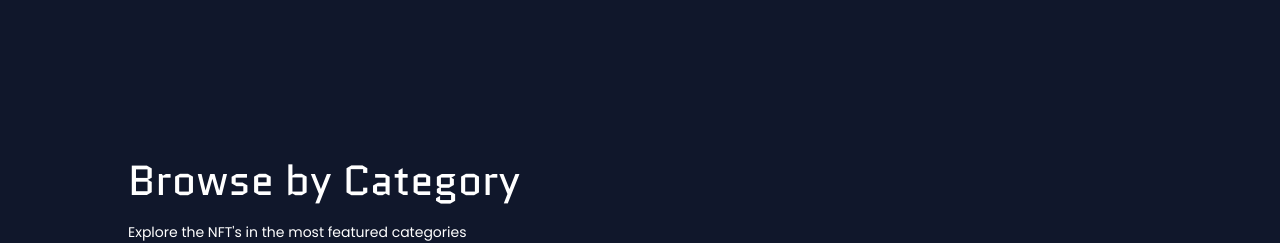
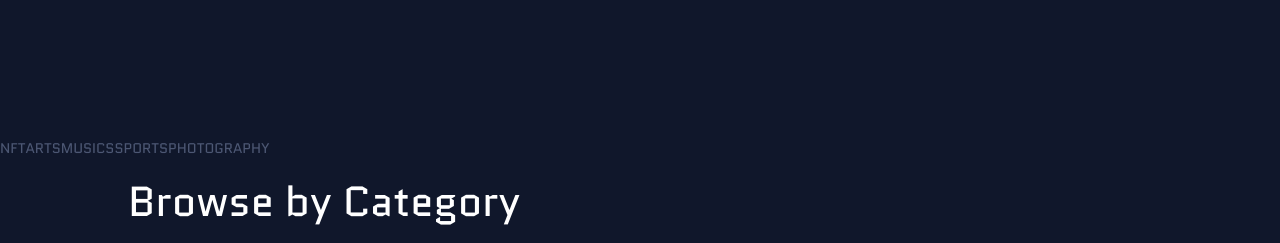
Before and after one commit to Benjcrpy/technar-marketplace-template-v2, a Next.js app: page / in a window 1280 px wide. Shown: the part 3080-3323 px from the top of the page. Built offline with nearby package versions, Linux system fonts and the light colour scheme.

Commit message:
Filter adjustment

```diff
--- a/components/Componentsindex.js
+++ b/components/Componentsindex.js
@@ -7,6 +7,7 @@ import BigNFTSlider from "./BigNFTSlider/BigNFTSlider";
 import Subscribe from "./Subscribe/Subscribe";
 import Title from "./Title/Title"
 import Category from "./Category/Category";
+import Filter from "./Filter/Filter"
 
 
 
@@ -20,4 +21,5 @@ export {
     Subscribe,
     Title,
     Category,
+    Filter,
    };
--- a/components/Filter/Filter.jsx
+++ b/components/Filter/Filter.jsx
@@ -1,4 +1,4 @@
-import React from 'react'
+import React, { useState } from 'react';
 import {
     FaFilter,
     FaAngleDown,
@@ -8,14 +8,40 @@ import {
     FaVideo,
     FaImages,
     FaUserAlt,
-} from "react-icons/fa"
+} from "react-icons/fa";
+import { AiFillCloseCircle } from "react-icons/ai";
+import { MdVerified } from "react-icons/md";
+import { TiTick } from "react-icons/ti";
 
 
 import Style from './Filter.module.css'
 
 const Filter = () => {
+
+  const [filter, setFilter] = useState(true);
+  const [image, setImage] = useState(true);
+  const [video, setVideo] = useState(true);
+  const [music, setMusic] = useState(true);
+
+
   return (
-    <div>Filter</div>
+    <div className={Style.filter}>
+      <div className={Style.filter_box}>
+        <div className={Style.filter_box_left}>
+          <button onClick={() => {}}> NFT </button>
+          <button onClick={() => {}}> ARTS </button>
+          <button onClick={() => {}}> MUSICS </button>
+          <button onClick={() => {}}> SPORTS </button>
+          <button onClick={() => {}}> PHOTOGRAPHY </button>
+        </div>
+
+        <div className={Style.filter_box_right}>
+          <div className={Style.filter_box_right_box}>
+
+          </div>
+        </div>
+      </div>
+    </div>
   )
 }
 
--- a/pages/index.js
+++ b/pages/index.js
@@ -8,7 +8,8 @@ import {
   BigNFTSlider,
   Subscribe,
   Title,
-  Category
+  Category,
+  Filter,
   } from '../components/Componentsindex';
 
 const Home = () => {
@@ -18,6 +19,7 @@ const Home = () => {
       <BigNFTSlider/>
       <Service/>
       <Subscribe/>
+      <Filter/>
       <Title
       heading="Browse by Category"
       paragraph="Explore the NFT's in the most featured categories"/>
```
